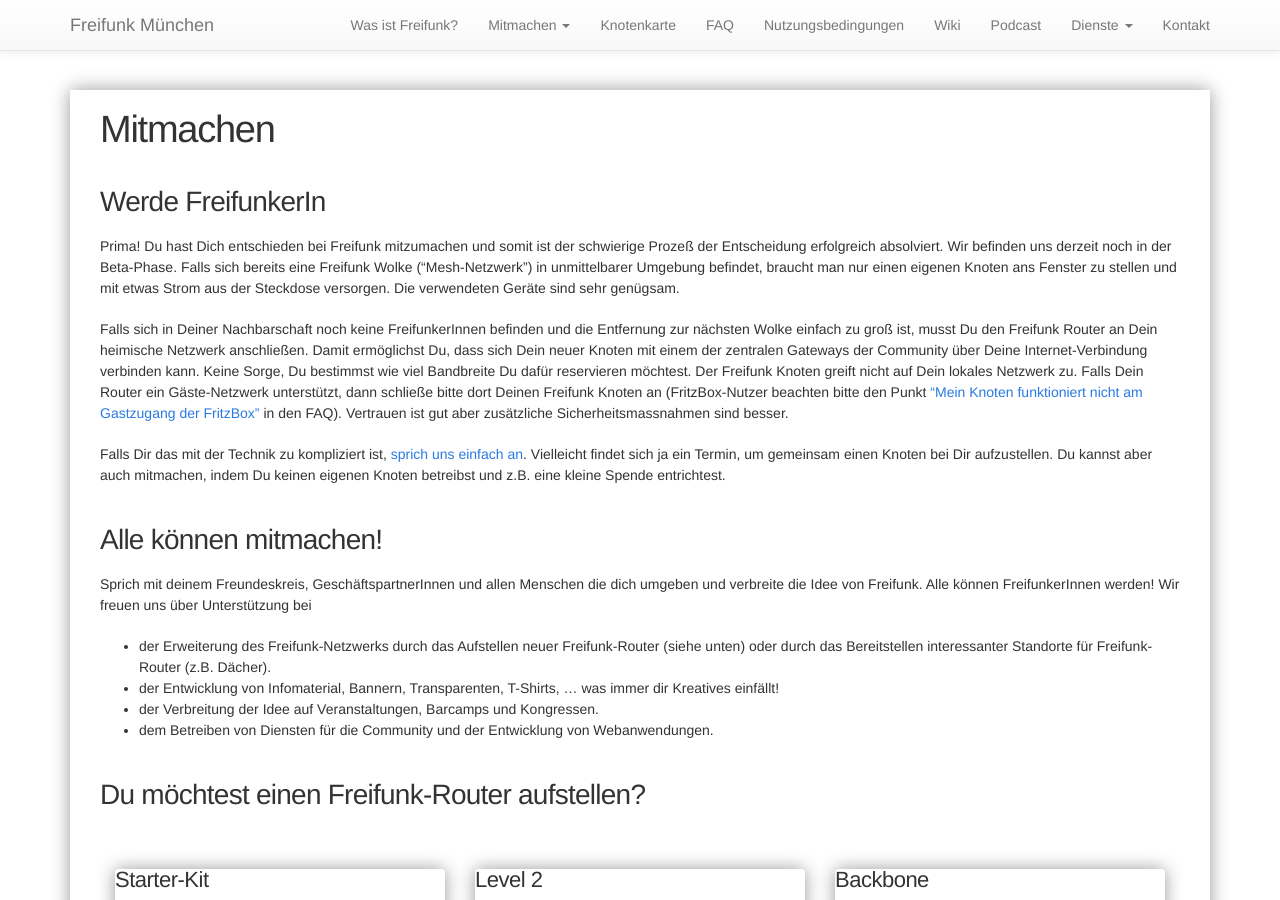
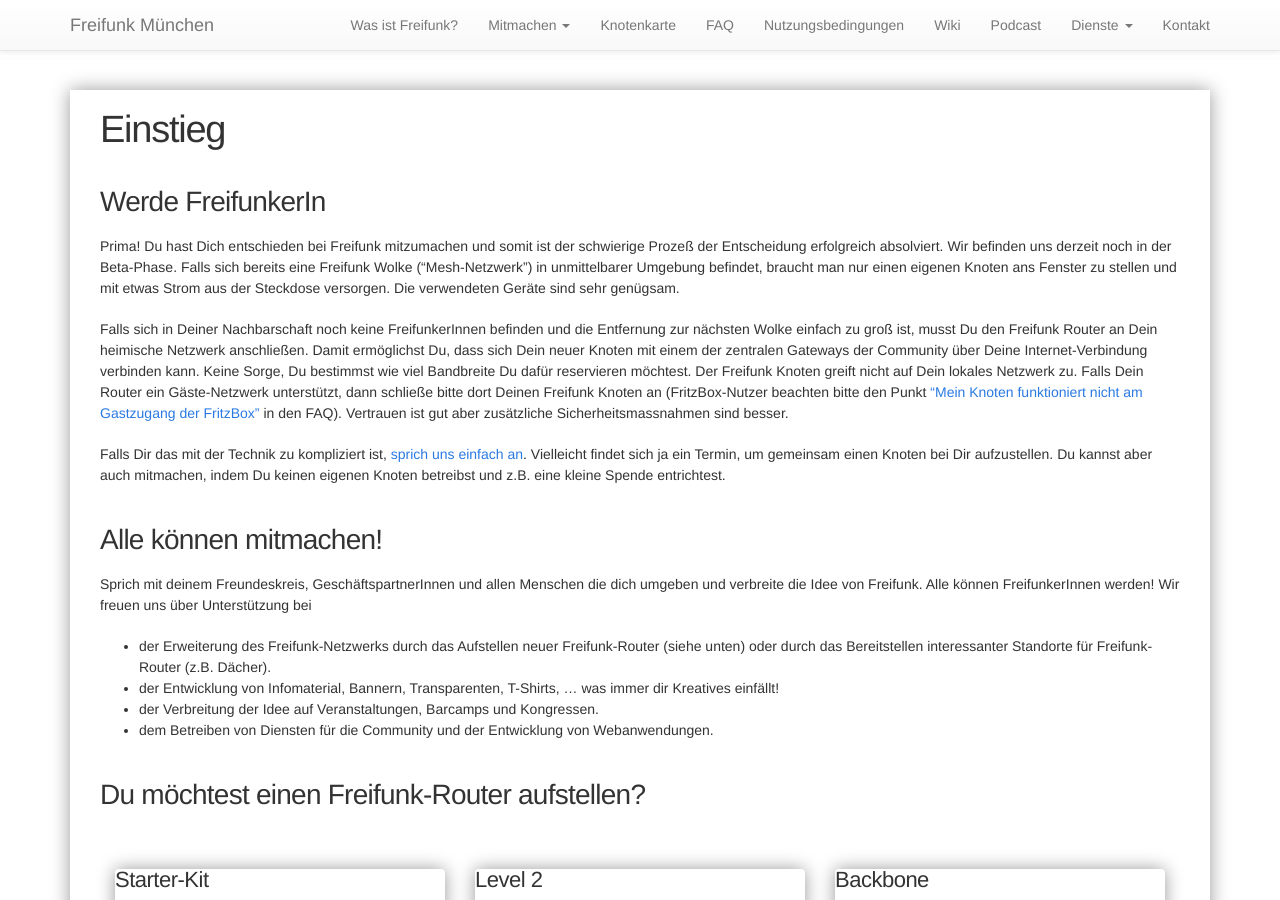
Before and after one commit to freifunkMUC/freifunkmuc.github.io, a Jekyll site: the page built from mitmachen.md, in a window 1280 px wide and 900 px high. Built offline with Jekyll 4.4.1, drawn with Linux system fonts in a browser that asks for light colours.

Commit message:
Reshow mitmachen page

```diff
--- a/_includes/header.html
+++ b/_includes/header.html
@@ -20,6 +20,7 @@
         <li class="dropdown">
           <a href="#" class="dropdown-toggle" data-toggle="dropdown" role="button" aria-haspopup="true" aria-expanded="false">Mitmachen <span class="caret"></span></a>
           <ul class="dropdown-menu">
+            <li><a class="page-link" href="/mitmachen">0. Einstieg</a></li>
             <li><a class="page-link" href="/firmware">1. Firmware herunterladen</a></li>
             <li><a class="page-link" href="/router-flashen">2. Router flashen</a></li>
             <li><a class="page-link" href="/router-konfigurieren">3. Router konfigurieren</a></li>
--- a/mitmachen.md
+++ b/mitmachen.md
@@ -1,6 +1,6 @@
 ---
 layout: page
-title: Mitmachen
+title: Einstieg
 permalink: /mitmachen/
 ---
 
```
